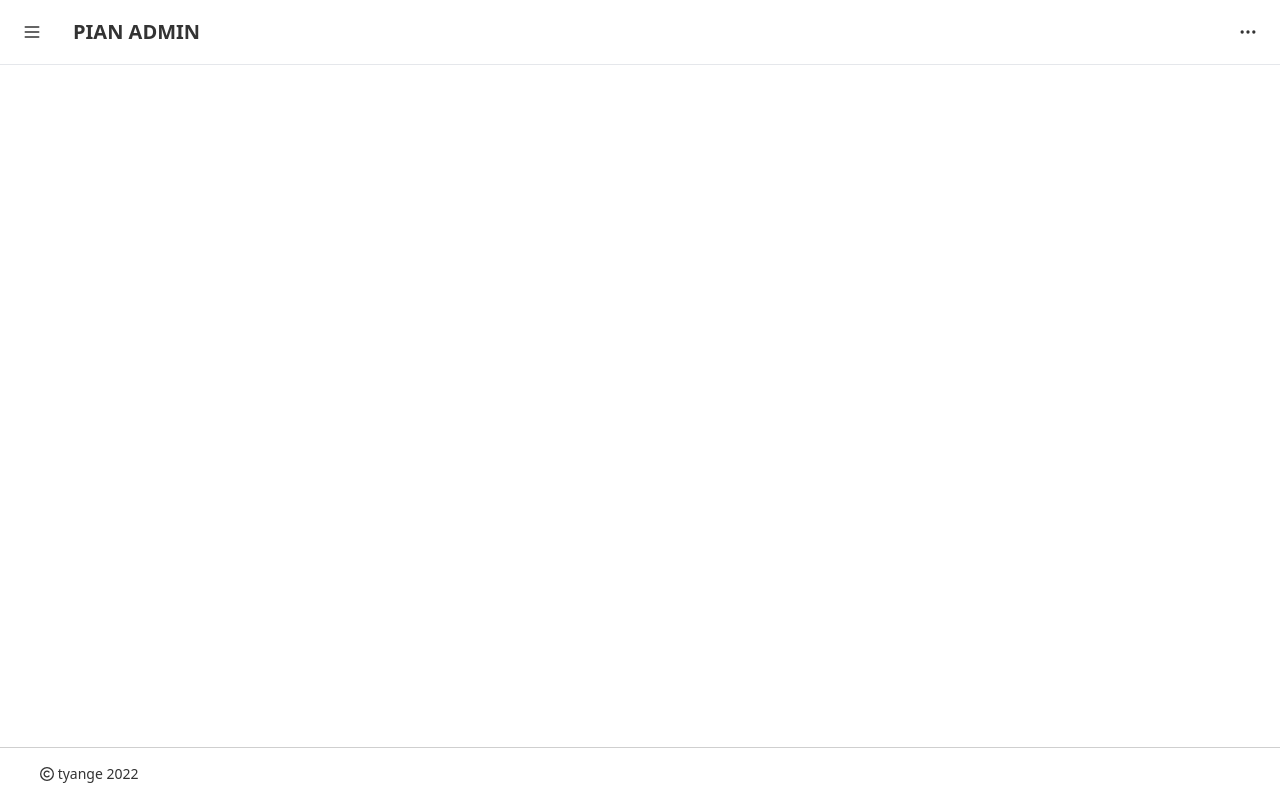
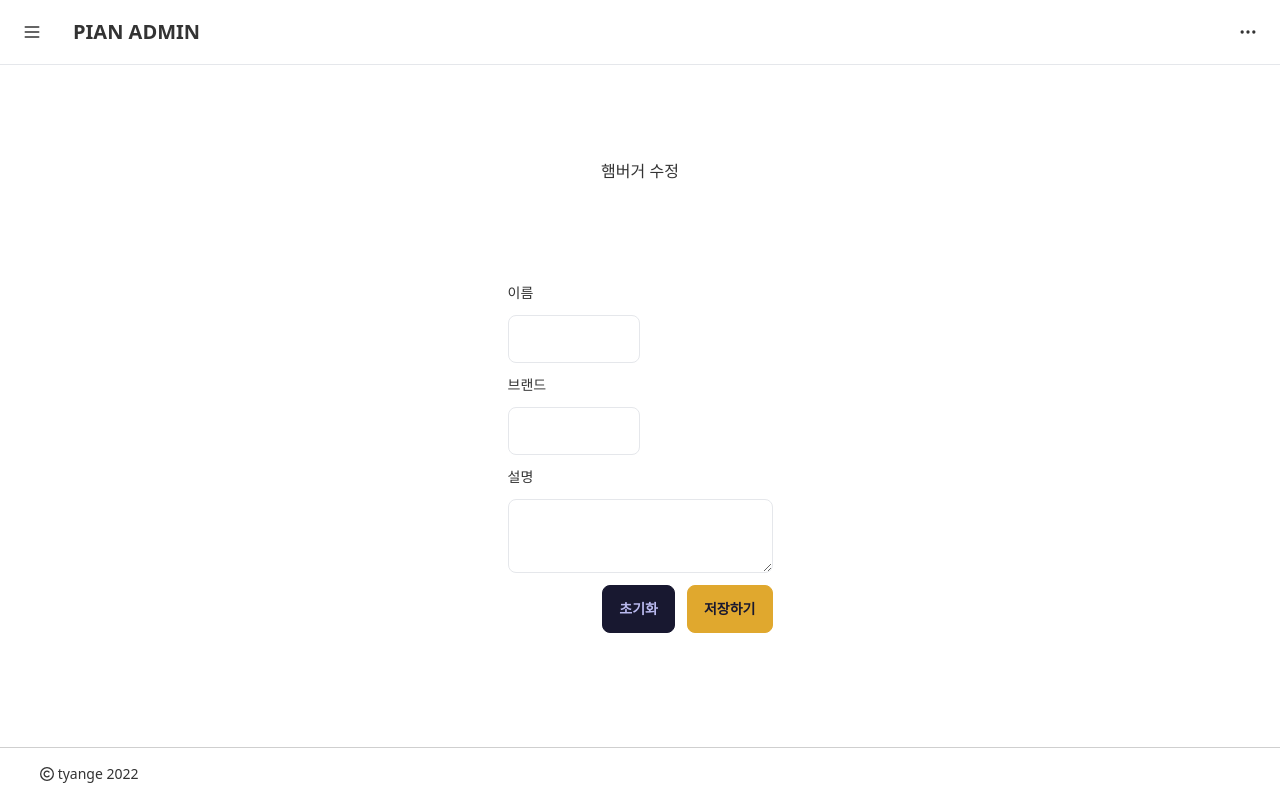
Before and after one commit to tyange/pian-admin, an Angular app: page /burger/edit/1 in a window 1280 px wide. Before the commit this address led to /. Built offline with nearby package versions, Linux system fonts and the light colour scheme.

Commit message:
burger edit component 추가

```diff
--- a/src/app/app-routing.module.ts
+++ b/src/app/app-routing.module.ts
@@ -1,12 +1,12 @@
 import { NgModule } from '@angular/core';
 import { RouterModule, Routes } from '@angular/router';
-import { BurgerFormComponent } from './burger/common/burger-form/burger-form.component';
 import { BurgerHomeComponent } from './burger/pages/burger-home/burger-home.component';
+import { BurgerEditComponent } from './burger/pages/burger-edit/burger-edit.component';
 
 const routes: Routes = [
   {
-    path: 'burger-home/edit/:burgerId',
-    component: BurgerFormComponent,
+    path: 'burger/edit/:burgerId',
+    component: BurgerEditComponent,
   },
   { path: 'burger', component: BurgerHomeComponent, pathMatch: 'full' },
 ];
--- /dev/null
+++ b/src/app/burger/pages/burger-edit/burger-edit.component.css
@@ -0,0 +1,9 @@
+:host {
+  width: 100%;
+  height: 100%;
+  display: flex;
+  flex-direction: column;
+  justify-content: center;
+  align-items: center;
+  gap: 5rem;
+}
--- /dev/null
+++ b/src/app/burger/pages/burger-edit/burger-edit.component.html
@@ -0,0 +1,2 @@
+<h1>햄버거 수정</h1>
+<app-burger-form></app-burger-form>
```
Also changed, not shown: src/app/burger/pages/burger-edit/burger-edit.component.ts (added, +11 -0 lines).
